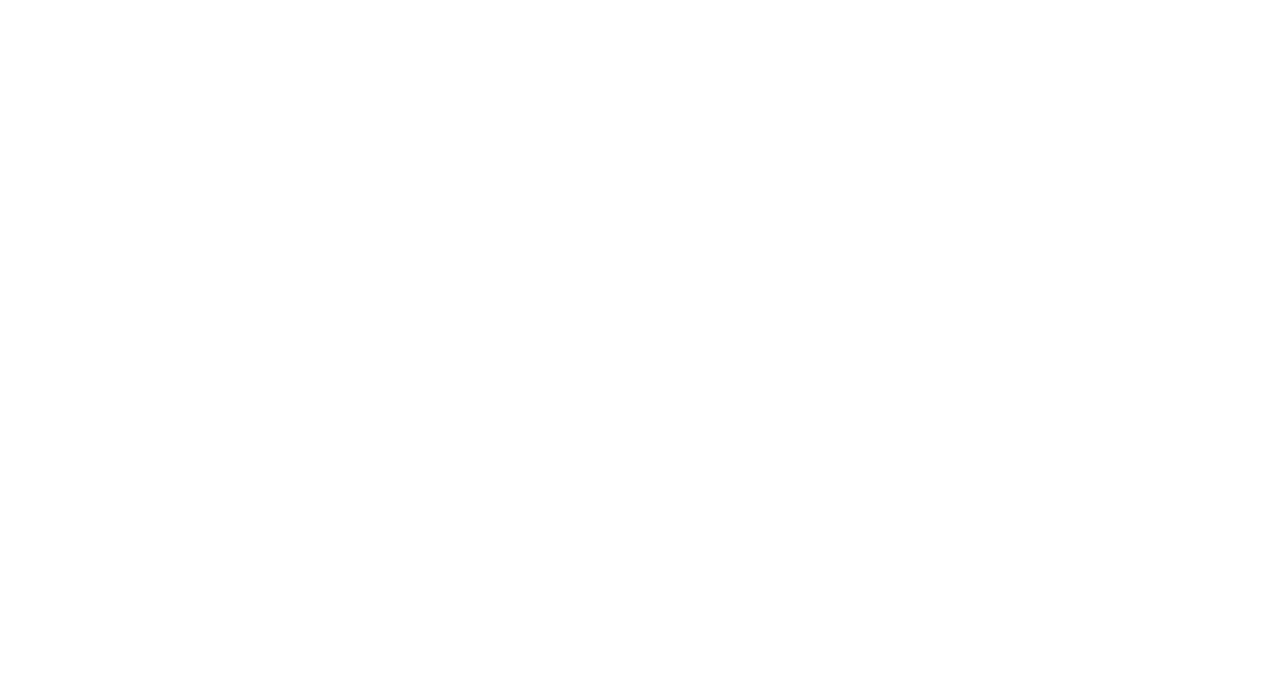
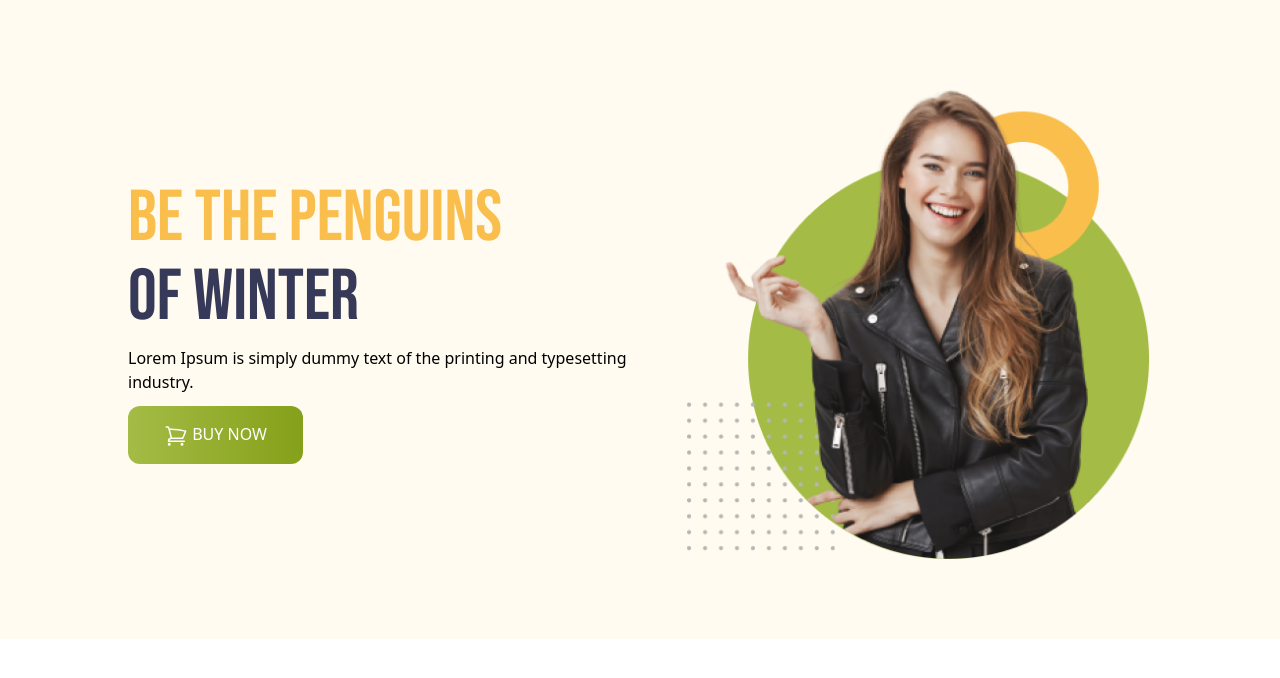
Before and after one commit to mdferdausalam19/penguin-fashion-website, a plain HTML site: page index.html in a window 1280 px wide. Drawn offline with nearby package versions, Linux system fonts and the light colour scheme.

Commit message:
added banner section

```diff
--- a/index.html
+++ b/index.html
@@ -5,10 +5,44 @@
     <meta name="viewport" content="width=device-width, initial-scale=1.0">
     <title>Penguin Fashion</title>
     <script src="https://cdn.tailwindcss.com"></script>
+    <link rel="preconnect" href="https://fonts.googleapis.com">
+<link rel="preconnect" href="https://fonts.gstatic.com" crossorigin>
+<link href="https://fonts.googleapis.com/css2?family=Bebas+Neue&display=swap" rel="stylesheet">
 </head>
+<style>
+    .font-style {
+        font-family: 'Bebas Neue', sans-serif;
+    }
+</style>
 <body>
-    <header>
+    <header class="bg-[#FFFBF0]">
+        <!-- Nav Section -->
 
+        <nav>
+
+        </nav>
+
+        <!-- Banner Section -->
+
+        <div class="flex flex-col md:flex-row justify-between items-center px-4 md:px-32 py-20">
+            <div class="space-y-3">
+                <h1 class="text-7xl uppercase font-normal">
+                    <span class="text-[#FABE4C] font-style">Be the Penguins</span>
+                    <br>
+                    <span class="font-style text-[#363958]">of Winter</span></h1>
+                    <p class="font-normal">Lorem Ipsum is simply dummy text of the printing
+                        and typesetting industry.</p>
+                     <button class="py-4 px-9 bg-gradient-to-r from-[#A4BC46] to-[#85A019] rounded-xl text-[#FFF] font-medium">
+                        <svg xmlns="http://www.w3.org/2000/svg" fill="none" viewBox="0 0 24 24" stroke-width="1.5" stroke="currentColor" class="w-6 h-6 inline">
+                            <path stroke-linecap="round" stroke-linejoin="round" d="M2.25 3h1.386c.51 0 .955.343 1.087.835l.383 1.437M7.5 14.25a3 3 0 00-3 3h15.75m-12.75-3h11.218c1.121-2.3 2.1-4.684 2.924-7.138a60.114 60.114 0 00-16.536-1.84M7.5 14.25L5.106 5.272M6 20.25a.75.75 0 11-1.5 0 .75.75 0 011.5 0zm12.75 0a.75.75 0 11-1.5 0 .75.75 0 011.5 0z" />
+                          </svg>
+
+                        BUY NOW</button>
+            </div>
+            <div>
+                <img src="./images/model.png" alt="">
+            </div>
+        </div>
     </header>
     <main>
 
```
